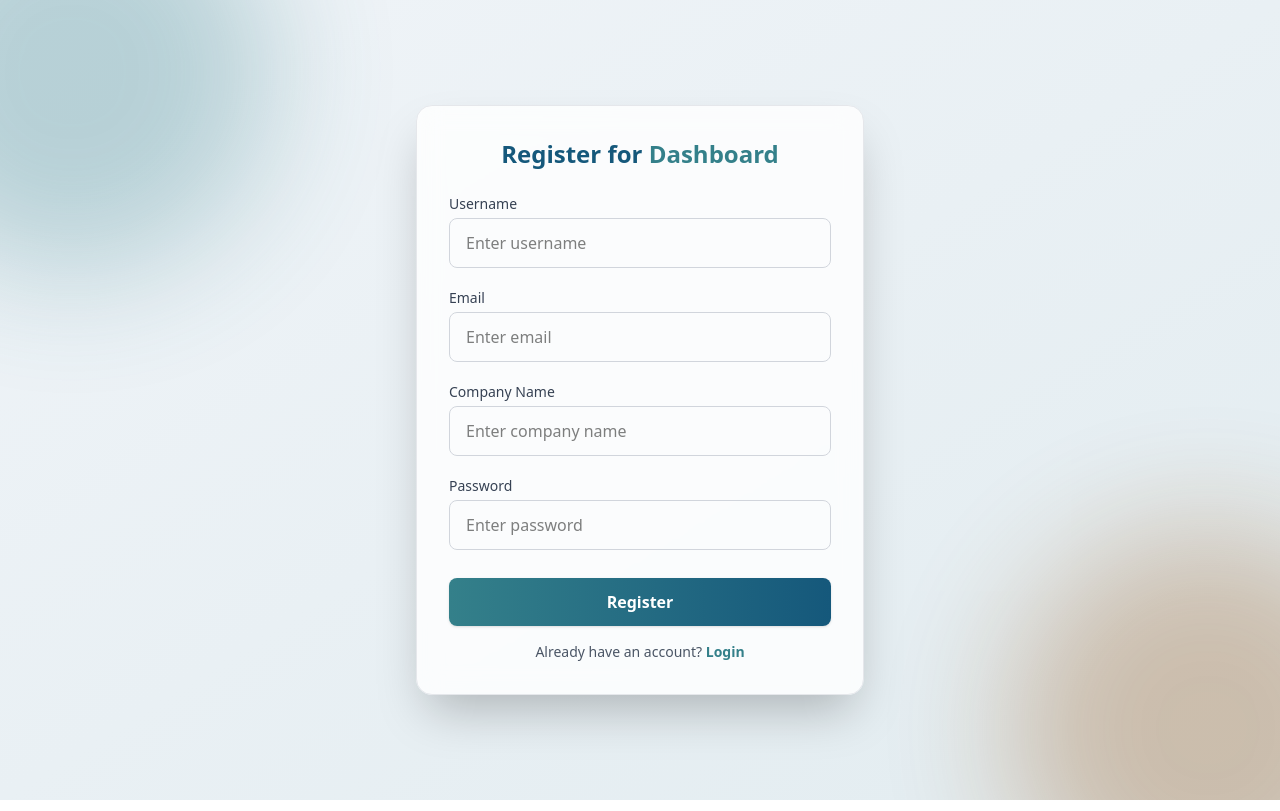
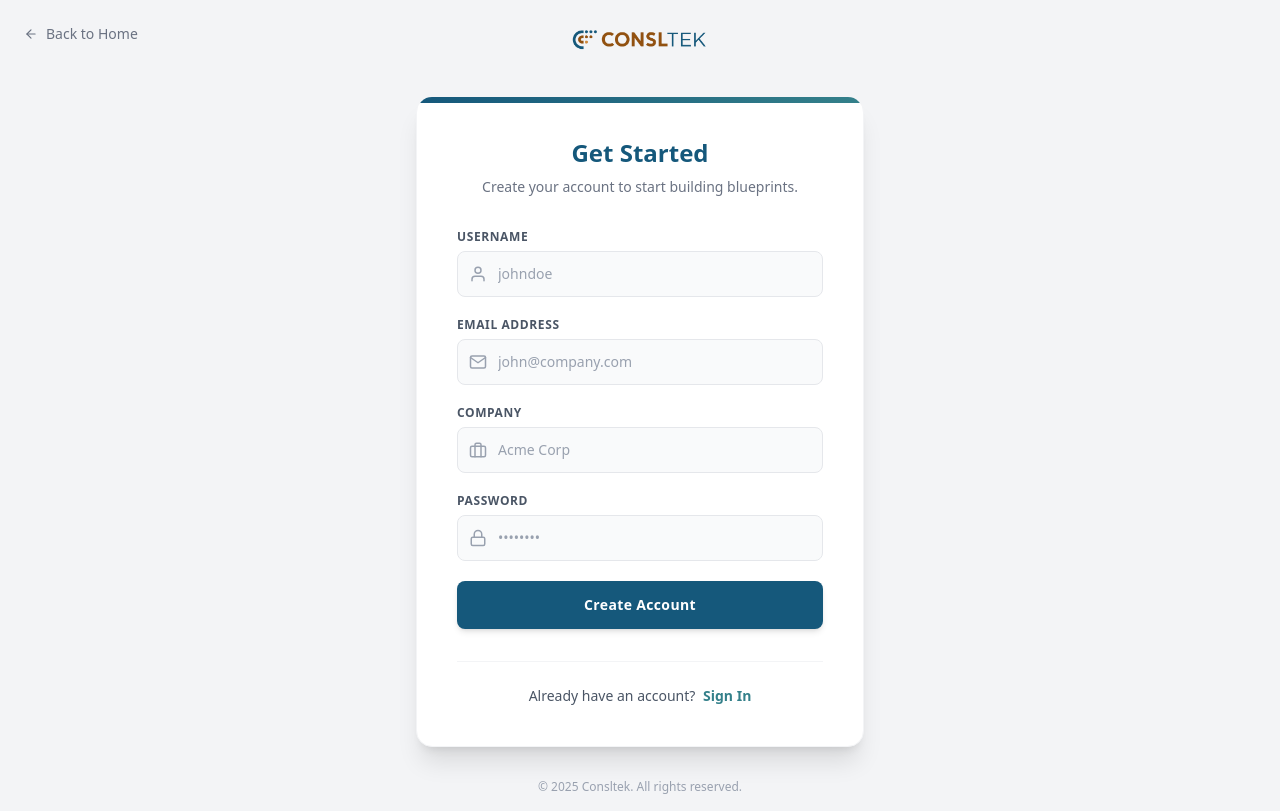
Before and after one commit to 8bit-kp/IT-blueprint-v2, a React (Vite) app in the folder Frontend/: page /auth in a window 1280 px wide. Both pictures are taken after a click on the button "Register". Built offline with nearby package versions, Linux system fonts and the light colour scheme; what @react-pdf/renderer would draw is missing.

Commit message:
the ui of login page changed

```diff
--- a/Frontend/src/pages/Auth.jsx
+++ b/Frontend/src/pages/Auth.jsx
@@ -2,6 +2,20 @@ import axios from "axios";
 import { useState } from "react";
 import { useNavigate } from "react-router-dom";
 import toast, { Toaster } from "react-hot-toast";
+import { FiUser, FiMail, FiLock, FiBriefcase, FiArrowLeft } from "react-icons/fi";
+
+// Reusable InputField component
+const InputField = ({ icon: Icon, ...props }) => (
+  <div className="relative">
+    <div className="absolute inset-y-0 left-0 pl-3 flex items-center pointer-events-none text-gray-400">
+      <Icon size={18} />
+    </div>
+    <input
+      {...props}
+      className={`w-full pl-10 pr-4 py-3 bg-gray-50 border border-gray-200 text-gray-900 text-sm rounded-lg focus:ring-[#34808A] focus:border-[#34808A] block transition-all placeholder-gray-400 ${props.className || ""}`}
+    />
+  </div>
+);
 
 const Auth = () => {
   const navigate = useNavigate();
@@ -14,6 +28,15 @@ const Auth = () => {
     companyName: "",
     password: "",
   });
+
+  // ✅ Single change handler (works reliably for all fields)
+  const handleChange = (e) => {
+    const { name, value } = e.target;
+    setFormData((prev) => ({
+      ...prev,
+      [name]: value,
+    }));
+  };
 
   const handleSubmit = async (e) => {
     e.preventDefault();
@@ -39,7 +62,7 @@ const Auth = () => {
         isLogin ? "Login successful!" : "Registration successful! Please login."
       );
 
-      if (!isLogin) setIsLogin(true); // Switch to login after register
+      if (!isLogin) setIsLogin(true);
       else navigate("/");
     } catch (error) {
       const errMsg =
@@ -53,88 +76,100 @@ const Auth = () => {
   };
 
   return (
-    <div className="min-h-screen bg-gradient-to-br from-[#f0f4f8] to-[#e2ecf0] relative overflow-hidden">
+    <div className="min-h-screen bg-[#F3F4F6] flex flex-col justify-center items-center p-4 relative font-sans">
       <Toaster position="top-center" />
 
-      {/* Decorative blobs */}
-      <div className="absolute -top-32 -left-32 w-[400px] h-[400px] bg-[#34808A] opacity-20 rounded-full blur-3xl animate-pulse"></div>
-      <div className="absolute -bottom-32 -right-32 w-[400px] h-[400px] bg-[#935010] opacity-20 rounded-full blur-3xl animate-pulse"></div>
+      {/* Back Button */}
+      <button
+        onClick={() => navigate("/")}
+        className="absolute top-6 left-6 flex items-center gap-2 text-gray-500 hover:text-[#15587B] transition font-medium text-sm"
+      >
+        <FiArrowLeft /> Back to Home
+      </button>
 
-      <div className="relative z-10 flex items-center justify-center min-h-screen px-4">
-        <div className="w-full max-w-md bg-white/80 backdrop-blur-md border border-gray-200 rounded-2xl shadow-2xl p-8">
-          <h2 className="text-2xl font-bold text-[#15587B] mb-6 text-center">
-            {isLogin ? "Login to" : "Register for"}{" "}
-            <span className="text-[#34808A]">Dashboard</span>
+      <div className="w-full max-w-md">
+        {/* Logo Area */}
+        <div className="flex justify-center mb-8">
+          <img src="./conslteklogo.png" alt="Consltek" className="h-12 object-contain" />
+        </div>
+
+        {/* Card */}
+        <div className="bg-white rounded-2xl shadow-xl border border-gray-100 p-8 sm:p-10 relative overflow-hidden">
+          {/* Top colored accent line */}
+          <div className="absolute top-0 left-0 w-full h-1.5 bg-gradient-to-r from-[#15587B] to-[#34808A]" />
+
+          <div className="text-center mb-8">
+            <h2 className="text-2xl font-bold text-[#15587B]">
+              {isLogin ? "Welcome Back" : "Get Started"}
             </h2>
+            <p className="text-sm text-gray-500 mt-2">
+              {isLogin
+                ? "Enter your credentials to access your dashboard."
+                : "Create your account to start building blueprints."}
+            </p>
+          </div>
 
-          <form onSubmit={handleSubmit} className="flex flex-col gap-5">
+          <form onSubmit={handleSubmit} className="space-y-5">
             {/* Username */}
             <div>
-              <label className="block text-sm font-medium text-gray-700 mb-1">
+              <label className="block mb-1.5 text-xs font-semibold text-gray-600 uppercase tracking-wider">
                 Username
               </label>
-              <input
+              <InputField
+                icon={FiUser}
                 type="text"
-                placeholder="Enter username"
+                name="username"
+                placeholder="johndoe"
                 value={formData.username}
-                onChange={(e) =>
-                  setFormData({ ...formData, username: e.target.value })
-                }
-                required
-                className="w-full px-4 py-3 rounded-lg border border-gray-300 focus:outline-none focus:ring-2 focus:ring-[#34808A]"
+                onChange={handleChange}
               />
             </div>
 
-            {/* Email (only for Register) */}
+            {/* Extra Fields for Registration */}
             {!isLogin && (
+              <div className="space-y-5 animate-fade-in">
                 <div>
-                <label className="block text-sm font-medium text-gray-700 mb-1">
-                  Email
+                  <label className="block mb-1.5 text-xs font-semibold text-gray-600 uppercase tracking-wider">
+                    Email Address
                   </label>
-                <input
+                  <InputField
+                    icon={FiMail}
                     type="email"
-                  placeholder="Enter email"
+                    name="email"
+                    placeholder="john@company.com"
                     value={formData.email}
-                  onChange={(e) =>
-                    setFormData({ ...formData, email: e.target.value })
-                  }
-                  className="w-full px-4 py-3 rounded-lg border border-gray-300 focus:outline-none focus:ring-2 focus:ring-[#34808A]"
+                    onChange={handleChange}
                   />
                 </div>
-            )}
-
-            {/* Company (only for Register) */}
-            {!isLogin && (
                 <div>
-                <label className="block text-sm font-medium text-gray-700 mb-1">
-                  Company Name
+                  <label className="block mb-1.5 text-xs font-semibold text-gray-600 uppercase tracking-wider">
+                    Company
                   </label>
-                <input
+                  <InputField
+                    icon={FiBriefcase}
                     type="text"
-                  placeholder="Enter company name"
+                    name="companyName"
+                    placeholder="Acme Corp"
                     value={formData.companyName}
-                  onChange={(e) =>
-                    setFormData({ ...formData, companyName: e.target.value })
-                  }
-                  className="w-full px-4 py-3 rounded-lg border border-gray-300 focus:outline-none focus:ring-2 focus:ring-[#34808A]"
+                    onChange={handleChange}
                   />
+                </div>
               </div>
             )}
 
             {/* Password */}
             <div>
-              <label className="block text-sm font-medium text-gray-700 mb-1">
+              <label className="block mb-1.5 text-xs font-semibold text-gray-600 uppercase tracking-wider">
                 Password
               </label>
-              <input
+              <InputField
+                icon={FiLock}
                 type="password"
-                placeholder="Enter password"
+                name="password"
+                placeholder="••••••••"
                 value={formData.password}
-                onChange={(e) =>
-                  setFormData({ ...formData, password: e.target.value })
-                }
-                required
-                className="w-full px-4 py-3 rounded-lg border border-gray-300 focus:outline-none focus:ring-2 focus:ring-[#34808A]"
+                onChange={handleChange}
+                autoComplete={isLogin ? "current-password" : "new-password"}
               />
             </div>
 
@@ -142,32 +177,47 @@ const Auth = () => {
             <button
               type="submit"
               disabled={loading}
-              className={`mt-2 w-full py-3 flex items-center justify-center font-semibold rounded-lg shadow transition-all duration-300 ${
+              className={`w-full py-3.5 rounded-lg text-white font-bold text-sm tracking-wide shadow-md transition-all duration-300 transform hover:-translate-y-0.5 ${
                 loading
                   ? "bg-gray-400 cursor-not-allowed"
-                  : "bg-gradient-to-r from-[#34808A] to-[#15587B] text-white hover:scale-105 hover:from-[#15587B] hover:to-[#34808A]"
+                  : "bg-[#15587B] hover:bg-[#0f4460] hover:shadow-lg"
               }`}
             >
               {loading
                 ? "Processing..."
                 : isLogin
-                ? "Login"
-                : "Register"}
+                ? "Sign In"
+                : "Create Account"}
             </button>
           </form>
 
-          {/* Toggle between Login/Register */}
-          <p className="mt-4 text-center text-sm text-gray-600">
-            {isLogin ? "Don’t have an account?" : "Already have an account?"}{" "}
+          {/* Toggle Login/Register */}
+          <div className="mt-8 pt-6 border-t border-gray-100 text-center">
+            <p className="text-sm text-gray-600">
+              {isLogin ? "Don't have an account yet?" : "Already have an account?"}{" "}
               <button
                 type="button"
-              onClick={() => setIsLogin(!isLogin)}
-              className="text-[#34808A] font-semibold hover:underline"
+                onClick={() => {
+                  setIsLogin((prev) => !prev);
+                  setFormData({
+                    username: "",
+                    email: "",
+                    companyName: "",
+                    password: "",
+                  });
+                }}
+                className="text-[#34808A] font-bold hover:text-[#2b6f6f] hover:underline transition ml-1"
               >
-              {isLogin ? "Register" : "Login"}
+                {isLogin ? "Register" : "Sign In"}
               </button>
             </p>
           </div>
+        </div>
+
+        {/* Footer Note */}
+        <p className="text-center text-xs text-gray-400 mt-8">
+          &copy; {new Date().getFullYear()} Consltek. All rights reserved.
+        </p>
       </div>
     </div>
   );
--- a/Frontend/src/pages/BlueprintForm.jsx
+++ b/Frontend/src/pages/BlueprintForm.jsx
@@ -45,8 +45,7 @@ const ToggleButton = memo(({ options, value, onChange }) => {
                     <button
                         key={opt}
                         onClick={() => onChange(opt)}
-                        className={`px-3 py-1.5 text-xs sm:text-sm font-medium rounded-md transition-all ${
-                            isActive
+                        className={`px-3 py-1.5 text-xs sm:text-sm font-medium rounded-md transition-all ${isActive
                                 ? "bg-white text-[#15587B] shadow-sm ring-1 ring-gray-200"
                                 : "text-gray-500 hover:text-gray-700"
                             }`}
@@ -217,8 +216,7 @@ const MultiCheckbox = memo(({ label, options, values = [], onChange }) => {
                         key={opt}
                         type="button"
                         onClick={() => toggle(opt)}
-                        className={`px-3 py-1.5 text-xs rounded-full border transition-all ${
-                            values.includes(opt)
+                        className={`px-3 py-1.5 text-xs rounded-full border transition-all ${values.includes(opt)
                                 ? "bg-[#34808A] text-white border-[#34808A]"
                                 : "bg-white text-gray-600 border-gray-300 hover:border-gray-400"
                             }`}
@@ -231,7 +229,7 @@ const MultiCheckbox = memo(({ label, options, values = [], onChange }) => {
     );
 });
 
-const TextInput = memo(({ placeholder, value, onChange, type = "text", className="" }) => {
+const TextInput = memo(({ placeholder, value, onChange, type = "text", className = "" }) => {
     const [localValue, setLocalValue] = useState(value || "");
     useEffect(() => { setLocalValue(value || ""); }, [value]);
     const handleChange = (e) => setLocalValue(e.target.value);
@@ -663,7 +661,7 @@ export default function BlueprintForm() {
                 navigate("/blueprint-summary", { state: { formData: { ...formData, technicalControls } } });
             } else {
                 setStep((prev) => prev + 1);
-                window.scrollTo(0,0);
+                window.scrollTo(0, 0);
             }
         }
     };
@@ -671,7 +669,7 @@ export default function BlueprintForm() {
     const handleBack = () => {
         if (step > 1) {
             setStep(step - 1);
-           window.scrollTo(0,0);
+            window.scrollTo(0, 0);
         }
     };
 
@@ -705,8 +703,12 @@ export default function BlueprintForm() {
                 <div className="max-w-7xl mx-auto flex justify-between items-center">
                     <div className="flex items-center gap-4">
                         {step > 1 && (
-                            <button onClick={handleBack} className="text-gray-500 hover:text-gray-800 text-sm font-medium underline flex items-center gap-1">
-                                ← Back
+                            <button
+                                onClick={handleBack}
+                                className="flex items-center gap-2 px-4 py-2 text-sm font-semibold text-gray-600 bg-white border border-gray-200 rounded-lg shadow-sm hover:bg-gray-50 hover:text-[#15587B] hover:border-gray-300 transition-all duration-200 group"
+                            >
+                                <span className="group-hover:-translate-x-0.5 transition-transform duration-200">←</span>
+                                <span>Back</span>
                             </button>
                         )}
                         <span className="text-xs text-gray-400 hidden sm:inline-block border-l border-gray-300 pl-4">
```
Lines whose indentation alone changed are shown as unchanged.
